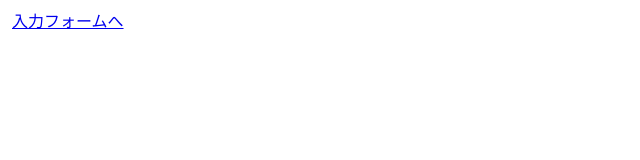
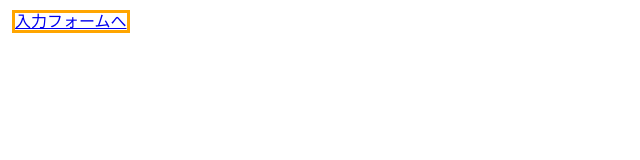
Before and after one commit to kazuki2739/conflict-test, a plain HTML site: page index.html in a window 1280 px wide. Shown: the whole page, without its empty margins (0-640 px from the left). Drawn offline with Linux system fonts and the light colour scheme.

Commit message:
index.htmlとform.htmlに追記

```diff
--- a/index.html
+++ b/index.html
@@ -6,6 +6,6 @@
     <title>Document</title>
 </head>
 <body>
-	<a href = "form.html" >入力フォームへ</a>
+	<a href = "form.html" style = "border: solid orange 3px" >入力フォームへ</a>
 </body>
 </html
```
Also changed, not shown: form.html (+8 -0 lines).
